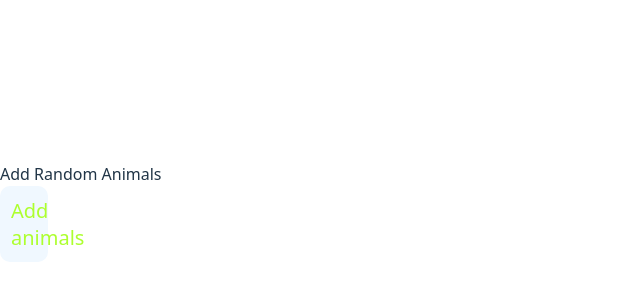
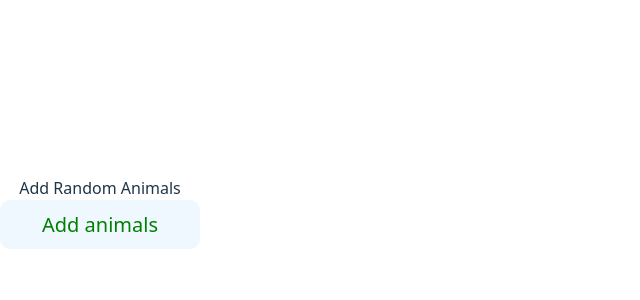
Before and after one commit to prvnbala/react-tutorials-animals, a React (Vite) app: page / in a window 1280 px wide. Shown: the part 188-488 px from the top of the page, without its empty margins (0-640 px from the left). Built offline with nearby package versions, Linux system fonts and the light colour scheme.

Commit message:
add some more styling

```diff
--- a/src/App.css
+++ b/src/App.css
@@ -1,18 +1,20 @@
 .app {
   display: flex;
   flex-direction: column;
-  justify-content: center;
+  align-items: center;
 }
 
 .animal-list {
   display: flex;
   flex-direction: row;
+  flex-wrap: wrap;
+  justify-content: center;
 }
 
-.button {
+button {
   background-color: aliceblue;
-  color: greenyellow;
-  width: 30%;
+  color: green;
+  width: 200px;
   border-radius: 10px;
   padding: 10px;
   font-size: 20px;
--- a/src/App.jsx
+++ b/src/App.jsx
@@ -24,7 +24,7 @@ function App() {
   return (
     <div className='app'>
       <div>Add Random Animals</div>
-      <button onClick={handleClick} className='button'>Add animals</button>
+      <button onClick={handleClick}>Add animals</button>
       <div className="animal-list">{renderedAnimals}</div>
     </div>
   )
```
